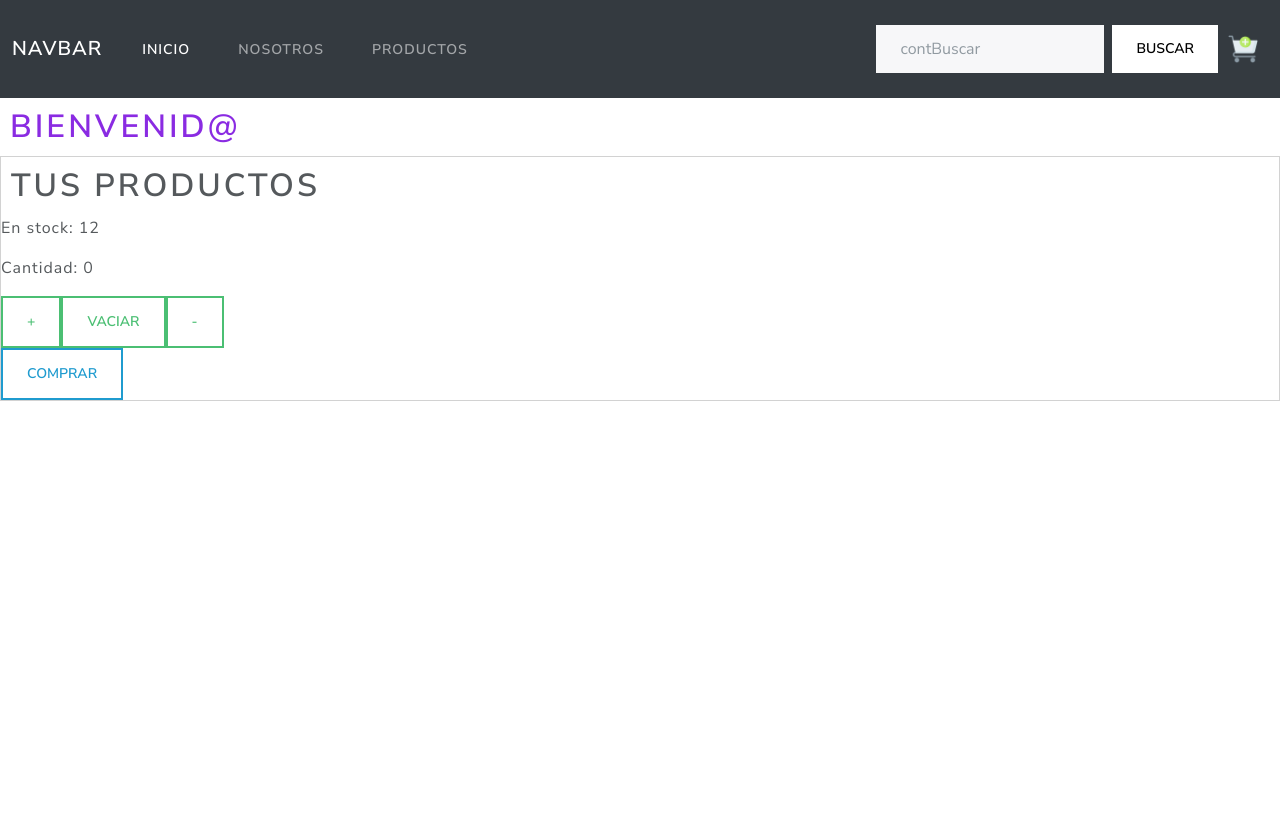
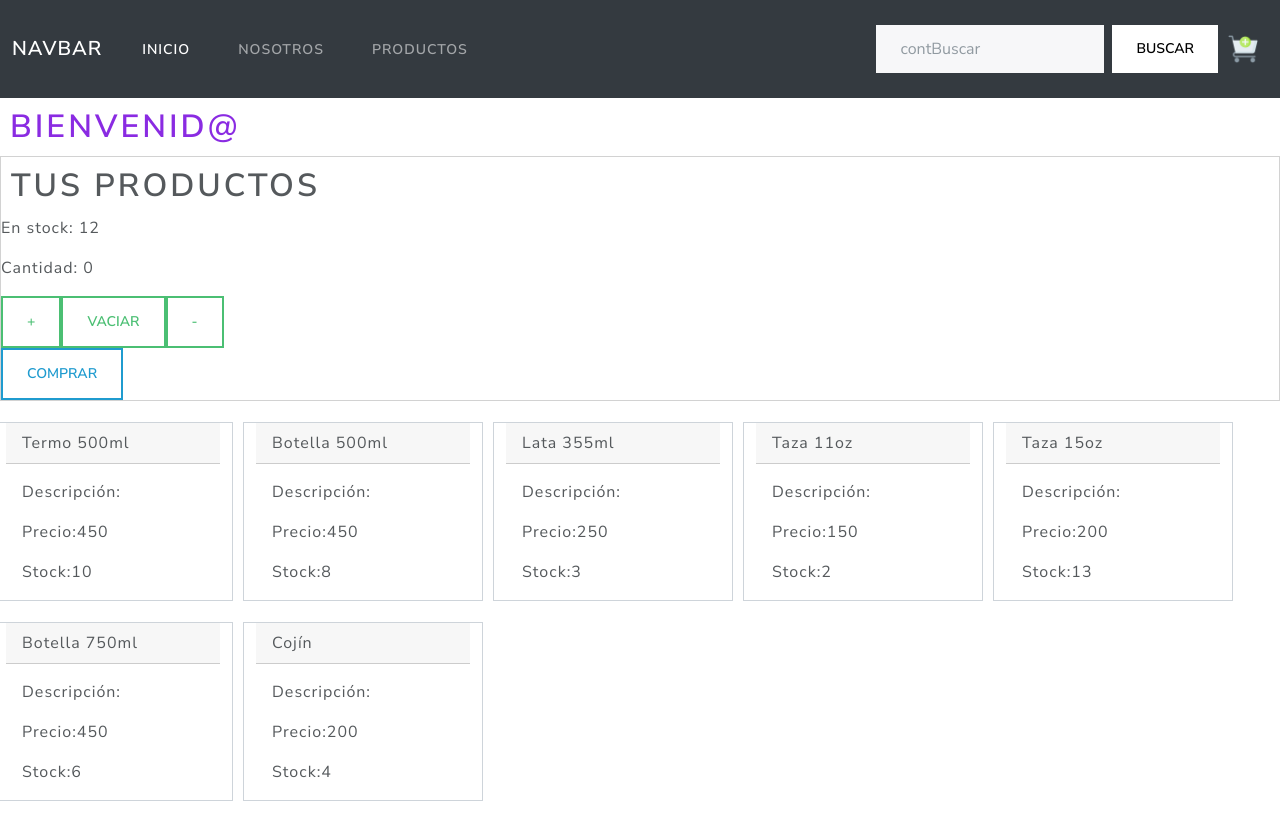
Before and after one commit to srita-m/Desafios, a React (Create React App) app in the folder app-react/: page / in a window 1280 px wide. Built offline with nearby package versions, Linux system fonts and the light colour scheme.

Commit message:
Fifth commit

```diff
--- /dev/null
+++ b/app-react/src/components/Item.js
@@ -0,0 +1,46 @@
+import {React, useState, useEffect} from 'react';
+import ItemList from './ItemList';
+
+function CPromesa (confirmacion){
+    return new Promise((resolve, reject) => {
+        if(confirmacion) {
+            resolve(ItemList)
+        } else {
+            reject("No hay productos que mostrar")
+        }
+    })
+}
+
+const Item = () =>{
+
+const [Item, setItem] = useState([]);
+useEffect(() => {
+CPromesa(true)
+.then(data => {
+    const ItemCard = data.map((ItemList, indice) =>
+    <div className="card border-secondary mb-3" key ={indice} style={{ maxWidth: "15rem", margin: "5px" }}>
+    <div className="card-header">{ItemList.nombre}</div>
+    <div className="card-body">
+      <p className="card-text">Descripción:{ItemList.descripcion}</p>
+      <p className="card-text">Precio:{ItemList.precio}</p>
+      <p className="card-text">Stock:{ItemList.stock}</p>
+    </div>
+  </div>
+    )
+    console.log(ItemCard)
+    setItem(ItemCard)
+    })
+
+    .catch(error => {
+        console.error(error)
+    })
+}, []);
+
+    return (
+        <div className='row'>
+            {Item}
+        </div>
+    );
+
+}
+export default Item;
--- /dev/null
+++ b/app-react/src/components/ItemList.js
@@ -0,0 +1,13 @@
+import React from 'react';
+
+const ItemList = [
+    {nombre: "Termo 500ml" ,Descripción: "Principito", precio: "450", stock:"10" },
+    {nombre: "Botella 500ml" ,Descripción: "Tortuga", precio: "450", stock:"8" },
+    {nombre: "Lata 355ml" ,Descripción: "Ave", precio: "250", stock:"3" },
+    {nombre: "Taza 11oz" ,Descripción: "Mariposa", precio: "150", stock:"2" },
+    {nombre: "Taza 15oz" ,Descripción: "Bicicletas", precio: "200", stock:"13" },
+    {nombre: "Botella 750ml" ,Descripción: "Gato", precio: "450", stock:"6" },
+    {nombre: "Cojín" ,Descripción: "Principito", precio: "200", stock:"4" },
+]
+
+export default ItemList;
--- a/app-react/src/components/ItemListContainer.jsx
+++ b/app-react/src/components/ItemListContainer.jsx
@@ -1,6 +1,7 @@
 import './ItemListContainer.css';
 import React from 'react';
 import Counter from './Counter';
+import Item from './Item';
 
 const ItemListContainer = () => {
     function agregar(count) {
@@ -11,6 +12,7 @@ const ItemListContainer = () => {
    <div>
     <h1>Bienvenid@</h1>
     <Counter stock={12} agregar={agregar}/>
+    <Item/>
    </div>
     )
 }
```
